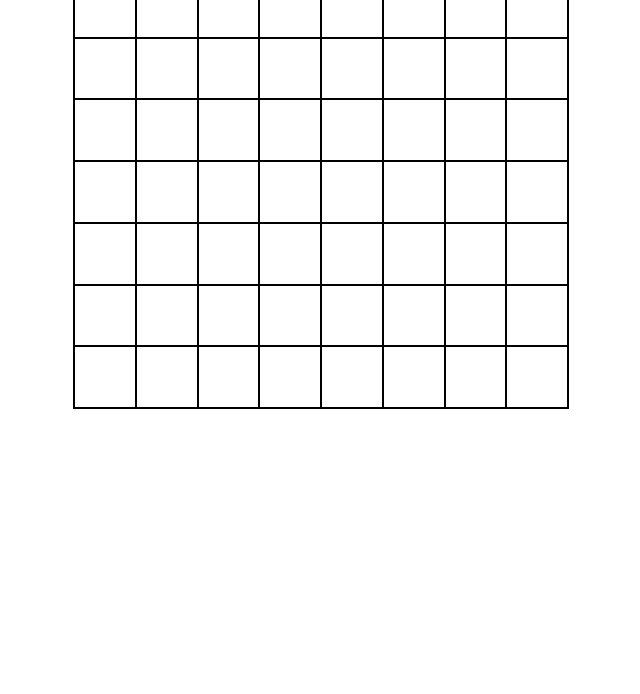
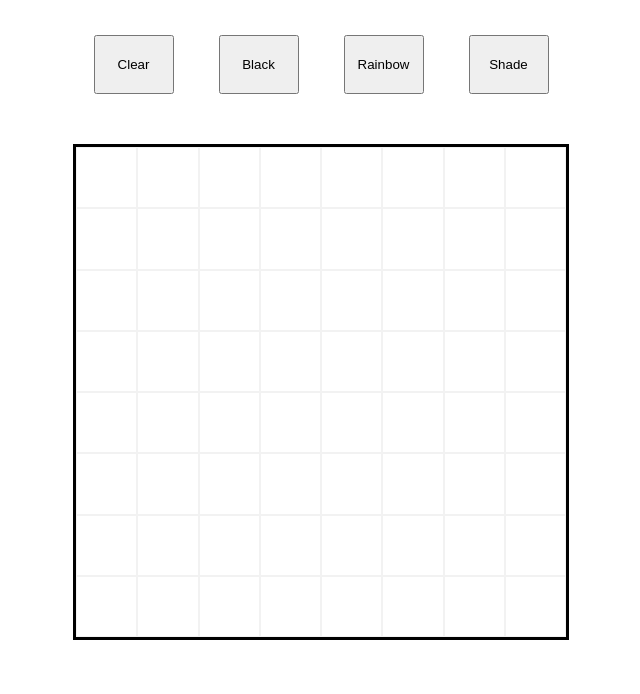
Before and after one commit to N0tAdm1n/etch-a-sketch, a plain HTML site: page index.html in a window 1280 px wide. Shown: the part 106-800 px from the top of the page, without its empty margins (319-959 px from the left). Drawn offline with Linux system fonts and the light colour scheme.

Commit message:
Added styling to the page

```diff
--- a/index.html
+++ b/index.html
@@ -9,6 +9,7 @@
     <script src="script.js" defer></script>
   </head>
   <body>
+      <h1>Etch-A-Sketch</h1>
     <div id="buttons">
       <button id="clear">Clear</button>
       <button id="black">Black</button>
--- a/style.css
+++ b/style.css
@@ -2,6 +2,20 @@
     margin: 0;
     padding: 0;
     box-sizing: border-box;
+}
+
+body {
+    width: 100%;
+    height: 100vh;
+    display: flex;
+    flex-direction: column;
+    align-items: center;
+    justify-content: center;
+}
+
+button {
+    padding: 20px 10px;
+    width: 80px;
 }
 
 .rowDiv {
@@ -11,7 +25,7 @@
 
 .square {
     flex-grow: 1;
-    border: 1px solid black;
+    border: 1px solid rgba(0, 0, 0, 0.05);
 }
 
 #container {
@@ -19,12 +33,13 @@
     height: 496px;
     display: flex;
     flex-direction: column;
-    border: 1px solid black;
+    border: 3px solid black;
 }
 
-body {
+#buttons {
+    width: 500px;
     display: flex;
-    flex-direction: column;
-    align-items: center;
-    justify-content: center;
+    justify-content: space-around;
+    margin-bottom: 50px;
+    margin-top: 50px;
 }
```
